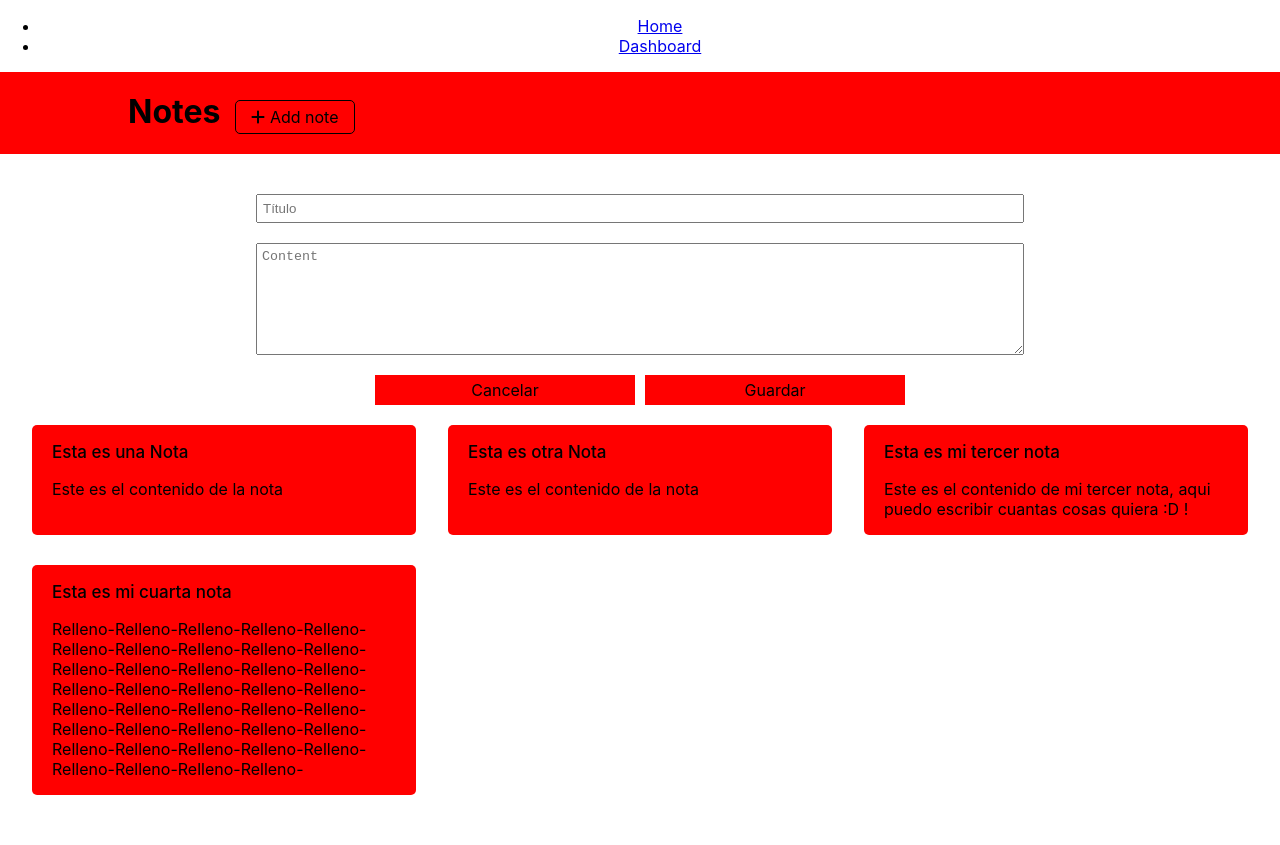
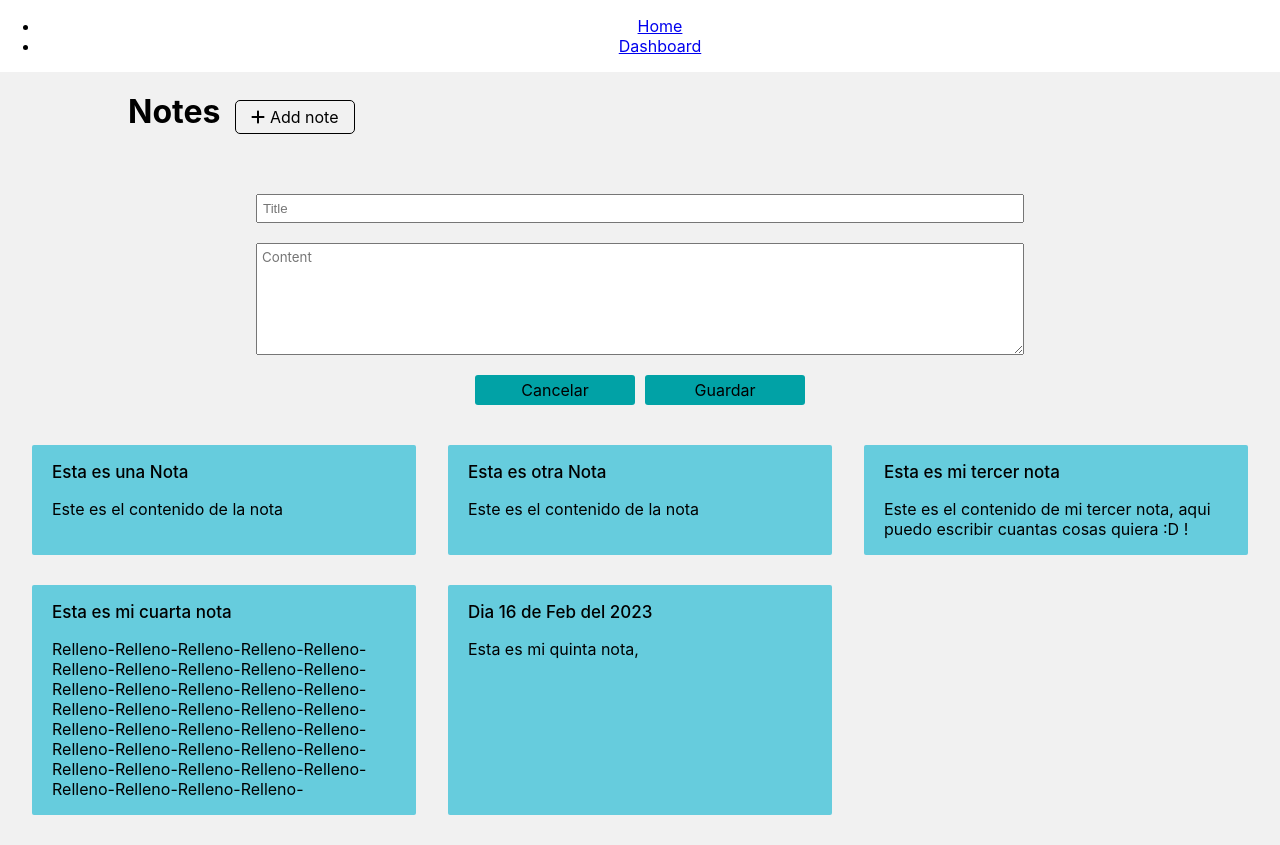
Before and after one commit to ChuckmonsterXlx/react-crud-app, a React (Create React App) app: page /dashboard in a window 1280 px wide. Both pictures are taken after a click on the element "Add note". Built offline with nearby package versions, Linux system fonts and the light colour scheme; data requests are answered from the project's data file.

Commit message:
minor design fixes

```diff
--- a/db.json
+++ b/db.json
@@ -19,6 +19,11 @@
       "title": "Esta es mi cuarta nota",
       "content": "Relleno-Relleno-Relleno-Relleno-Relleno-Relleno-Relleno-Relleno-Relleno-Relleno-Relleno-Relleno-Relleno-Relleno-Relleno-Relleno-Relleno-Relleno-Relleno-Relleno-Relleno-Relleno-Relleno-Relleno-Relleno-Relleno-Relleno-Relleno-Relleno-Relleno-Relleno-Relleno-Relleno-Relleno-Relleno-Relleno-Relleno-Relleno-Relleno-",
       "id": 4
+    },
+    {
+      "title": "Dia 16 de Feb del 2023",
+      "content": "Esta es mi quinta nota,",
+      "id": 5
     }
   ]
 }
--- a/src/animations/animations.css
+++ b/src/animations/animations.css
@@ -1,21 +1,27 @@
+.fade-container {
+  max-height: 300px;
+  overflow: hidden;
+  transition: max-height 300ms ease-in-out;
+}
+
 .fade-enter {
   opacity: 0;
-  transform: translateY(-100%);
+  max-height: 0;
 }
 
 .fade-enter-active {
   opacity: 1;
-  transform: translateY(0%);
-  transition: opacity 300ms, transform 300ms;
+  max-height: 300px;
+  transition: opacity 500ms, max-height 300ms;
 }
 
 .fade-exit {
   opacity: 1;
-  transform: translateY(0%);
+  max-height: 300px;
 }
 
 .fade-exit-active {
   opacity: 0;
-  transform: translateY(-100%);
-  transition: opacity 300ms, transform 300ms;
+  max-height: 0;
+  transition: opacity 100ms, max-height 300ms;
 }
--- a/src/components/notes/addNewNote/AddNewNote.tsx
+++ b/src/components/notes/addNewNote/AddNewNote.tsx
@@ -64,11 +64,12 @@ const AddNewNote = () => {
 
   return (
       <>
+        <div className={styles.mainContainer}>
           <form className={styles.formContainer}>
                 <input
                 type="text"
                 name="title"
-              placeholder="Título"
+                placeholder="Title"
                 onChange={handleChange}
                 value={singledata.title}
                 />
@@ -83,6 +84,7 @@ const AddNewNote = () => {
                   <p className={styles.btn} onClick={handleSubmit}>Guardar</p>
                 </div>
             </form>
+        </div>
       </>
   )
 }
--- a/src/components/notes/addNewNote/addNewNote.module.css
+++ b/src/components/notes/addNewNote/addNewNote.module.css
@@ -1,3 +1,7 @@
+.mainContainer {
+    background: #f1f1f1;
+    padding-bottom: 20px;
+}
 .formContainer {
     display: flex;
     flex-direction: column;
@@ -11,15 +15,17 @@
 }
 .formContainer textarea {
     min-height: 100px;
+    font-family: inherit;
 }
 .btnsContainer {
     display: flex;
     justify-content: center;
 }
 .btnsContainer .btn {
-    width: 250px;
-    background-color: red;
+    width: 150px;
+    background-color: #01a2a6;
     cursor: pointer;
     padding: 5px;
     margin: 0 5px;
+    border-radius: 3px;
 }
--- a/src/components/notes/note/Note.tsx
+++ b/src/components/notes/note/Note.tsx
@@ -13,7 +13,7 @@ const Note = () => {
                     note ?
                         note.map((note, index) => {
                             return (
-                                <div className={styles.containerNote} key={index}>
+                                <div id={note.id} className={styles.containerNote} key={index}>
                                     <p className={styles.title}>{note.title}</p>
                                     <p className={styles.content}>{note.content}</p>
                                 </div>
--- a/src/components/notes/note/note.module.css
+++ b/src/components/notes/note/note.module.css
@@ -2,15 +2,16 @@
     display: grid;
     grid-template-columns: 30% 30% 30%;
     justify-content: space-evenly;
-    margin-top: 20px;
+    padding-top: 20px;
     text-align: left;
+    background-color: #f1f1f1;
 }
 
 .containerNote {
-    background: red;
+    background: #66ccdd;
     margin-bottom: 30px;
     padding: 0 20px;
-    border-radius: 5px;
+    border-radius: 2px;
 }
 .containerNote .title {
     font-weight: 500;
--- a/src/components/notes/subNavBar/subNavBar.module.css
+++ b/src/components/notes/subNavBar/subNavBar.module.css
@@ -1,5 +1,5 @@
 .subNavBar {
-    background: red;
+    background: #f1f1f1;
 }
 
 .container {
--- a/src/pages/Dashboard.tsx
+++ b/src/pages/Dashboard.tsx
@@ -13,19 +13,15 @@ export const ViewAddNewNoteContext = createContext({
 const Dashboard = () => {
 
   const [viewAddNewNote, setViewAddNewNote] = useState(false);
+  const [show, setShow] = useState(false);
 
   return (
     <>
       <ViewAddNewNoteContext.Provider value={{ viewAddNewNote, setViewAddNewNote }}>
         <SubNavBar />
-        {
-          viewAddNewNote ?
-            <CSSTransition in={viewAddNewNote} timeout={300} classNames="fade" unmountOnExit>
-              <AddNewNote />
-            </CSSTransition>
-          :
-            null
-        }
+        <CSSTransition in={viewAddNewNote} timeout={200} classNames="fade" unmountOnExit>
+          <AddNewNote />
+        </CSSTransition>
         <Note />
       </ViewAddNewNoteContext.Provider>
     </>
--- a/src/redux/slices/notes/index.ts
+++ b/src/redux/slices/notes/index.ts
@@ -3,6 +3,7 @@ import { createSlice, PayloadAction } from '@reduxjs/toolkit';
 export interface INote {
     title: string;
     content: string;
+    id: string;
 }
 
 const initialState: INote[] = [];
```
Lines whose indentation alone changed are shown as unchanged.
